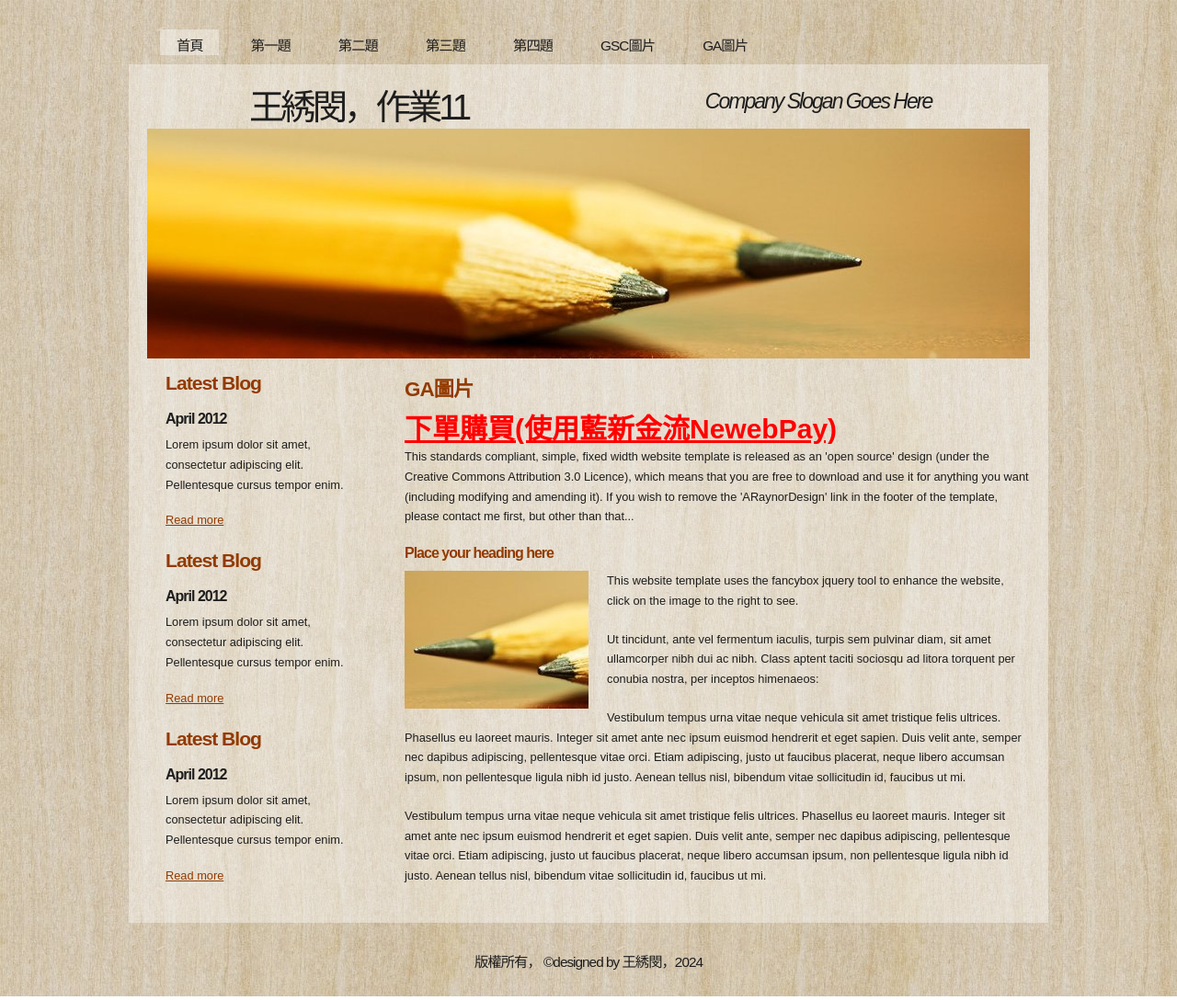
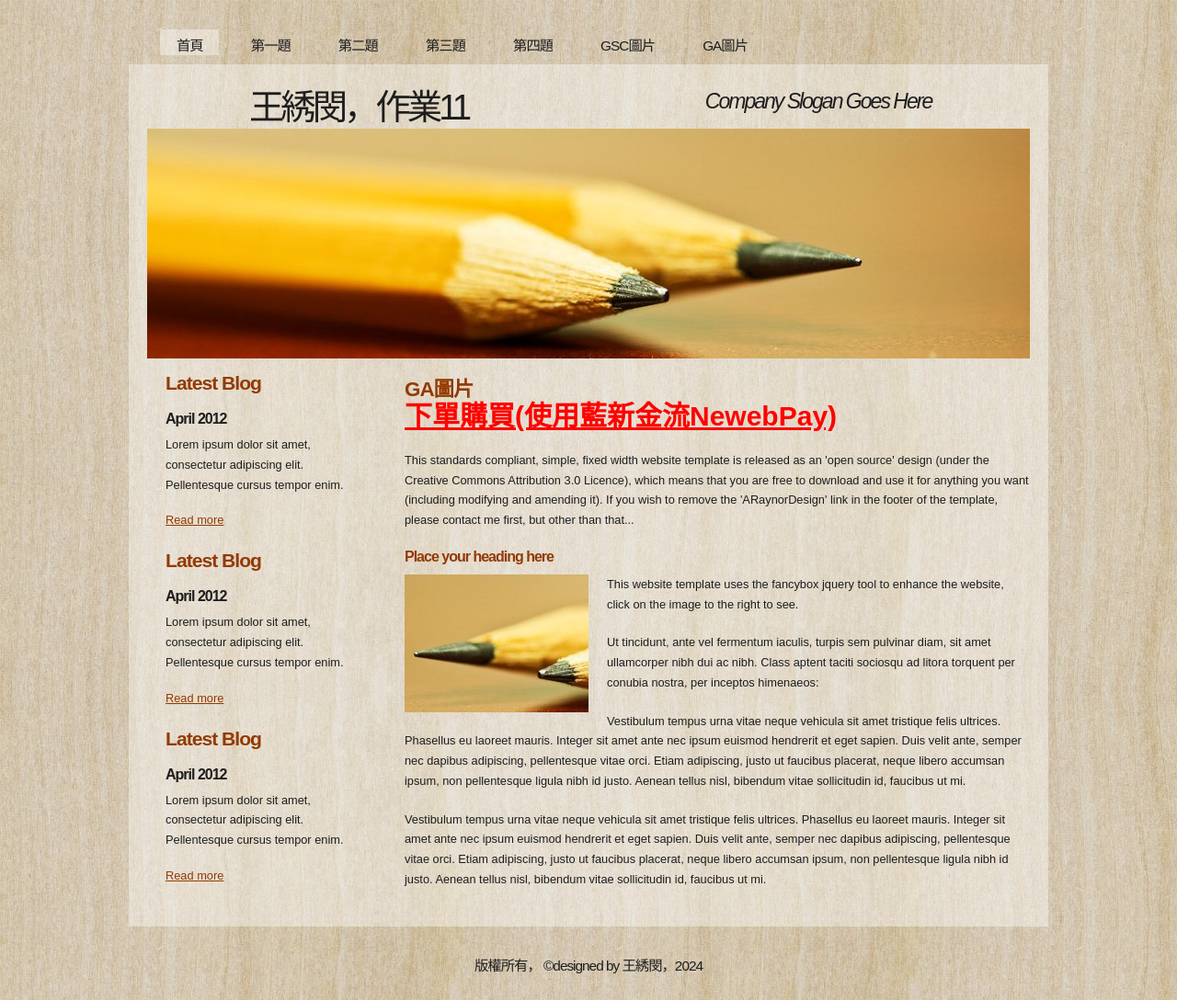
Before and after one commit to a0903876131/web2, a plain HTML site: page a6.html in a window 1280 px wide. Shown: the whole page at 92% size. Drawn offline with Linux system fonts and the light colour scheme.

Commit message:
Add files via upload

```diff
--- a/a6.html
+++ b/a6.html
@@ -71,7 +71,11 @@
       <div id="content">
         <div class="content_item">
           <h1>GA圖片</h1>
-          <a class="s2" href="https://www.newebpay.com/website/Page/content/service_creditcard">下單購買(使用藍新金流NewebPay)</a>
+          <p>
+          <a class="s2" href="https://www.newebpay.com/website/Page/content/service_creditcard" target="_blank">下單購買(使用藍新金流NewebPay)</a>
+          </p>
+
+
 
           <p>This standards compliant, simple, fixed width website template is released as an 'open source' design (under the Creative Commons Attribution 3.0 Licence), which means that you are free to download and use it for anything you want (including modifying and amending it). If you wish to remove the 'ARaynorDesign' link in the footer of the template, please contact me first, but other than that...</p>
           <h3>Place your heading here</h3>
```
